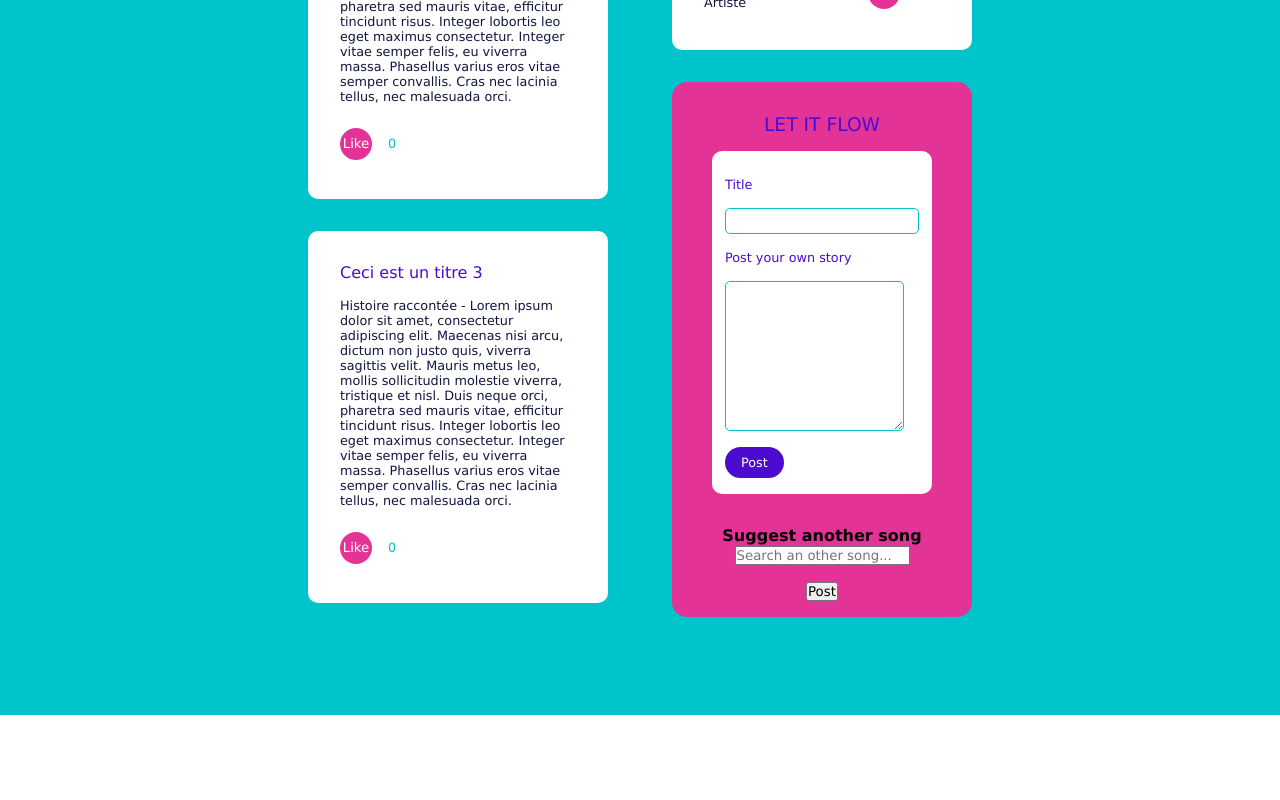
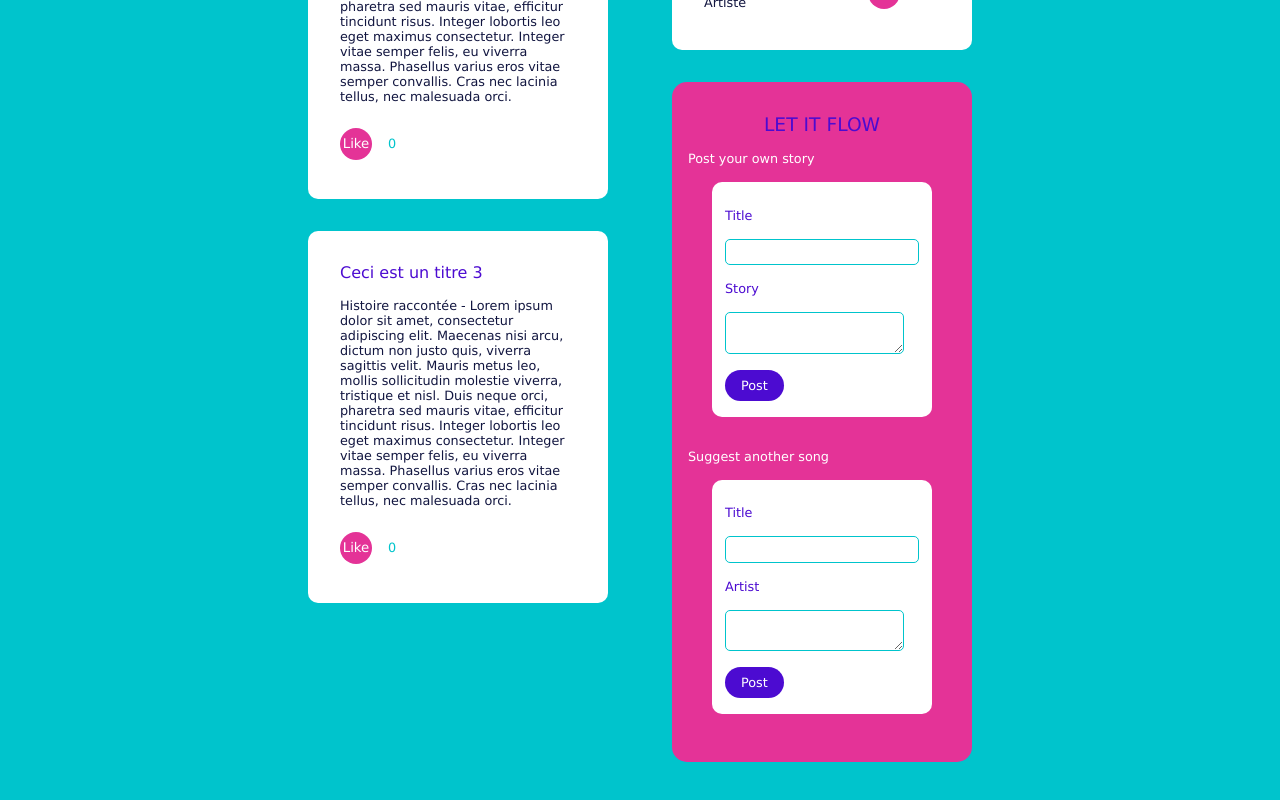
Before and after one commit to Francescosaverio1989/Flow, a React (Create React App) app: page /espaceflow in a window 1280 px wide. Shown: the part 860-1660 px from the top of the page. Before the commit the page ends 1575 px from the top, so only its background shows below. Built offline with nearby package versions, Linux system fonts and the light colour scheme.

Commit message:
suggested song works

```diff
--- a/src/App.jsx
+++ b/src/App.jsx
@@ -2,10 +2,8 @@ import { BrowserRouter as Router, Routes, Route } from "react-router-dom";
 import "react-responsive-carousel/lib/styles/carousel.min.css";  // requires a loader
 import EspaceFlow from "./components/espaceflow/EspaceFlow";
 import Home from "./components/home/Home";
-import { Album } from "./components/album/Album.jsx";
 import "react-responsive-carousel/lib/styles/carousel.min.css";
 import "./App.css";
-import Lyrics from "./lyrics/Lyrics";
 import AlbumPage from "./components/albumpage/AlbumPage";
 
 const App = () => {
@@ -16,8 +14,6 @@ const App = () => {
         <Routes>
           <Route exact path="/" element={<Home />} />
           <Route path="/espaceflow" element={<EspaceFlow />} />
-          <Route path="/Album" element={<Album />} />
-          <Route exact path="/Lyrics" element={<Lyrics />} />
           <Route path="/album/:artist/:album" element={<AlbumPage />}/>
         </Routes>
       </Router>
--- a/src/components/album/Album.jsx
+++ b/src/components/album/Album.jsx
@@ -4,7 +4,7 @@ import axios from 'axios';
 import './Album.css';
 // import { Singles } from "./Singles.jsx";
 
-export const Album = ({artist, album, setChosenSingle, handleSingleChoice}) => {
+export const Album = ({artist, album, setChosenSingle, handleSingleChoice, setChosenArtist}) => {
 
   const [chosenAlbum, setChosenAlbum] = useState();
 
@@ -12,6 +12,8 @@ export const Album = ({artist, album, setChosenSingle, handleSingleChoice}) => {
   console.log(artist);
   console.log("L'album en cours est :")
   console.log(album);
+
+  setChosenArtist(artist);
 
 
   useEffect(() => {
--- a/src/components/albumpage/AlbumPage.jsx
+++ b/src/components/albumpage/AlbumPage.jsx
@@ -14,6 +14,7 @@ const AlbumPage = () => {
     const album = params.album;
 
     const [chosenSingle, setChosenSingle] = useState('');
+    const [chosenArtist, setChosenArtist] = useState('');
 
     const handleSingleChoice = (e) => {
         setChosenSingle(e.target.value);
@@ -25,8 +26,8 @@ const AlbumPage = () => {
     return (
         <div>
             <ResultsAlbums artist={artist} album={album}/>
-            <Album artist={artist} album={album} setChosenSingle={setChosenSingle} handleSingleChoice={handleSingleChoice}/>
-            <Lyrics chosenSingle={chosenSingle}/>
+            <Album artist={artist} album={album} setChosenSingle={setChosenSingle} setChosenArtist={setChosenArtist} handleSingleChoice={handleSingleChoice}/>
+            <Lyrics chosenSingle={chosenSingle} chosenArtist={chosenArtist}/>
             <EspaceFlow />
             <Footer />
         </div>
--- a/src/components/espaceflow/EspaceFlow.jsx
+++ b/src/components/espaceflow/EspaceFlow.jsx
@@ -19,19 +19,19 @@ const EspaceFlow = () => {
     const [userMusic, setUserMusic] = useState([
         {
             musicTitle: "Titre de musique",
-            artiste: "Artiste"
+            artist: "Artiste"
         },
         {
             musicTitle: "Titre de musique",
-            artiste: "Artiste"
+            artist: "Artiste"
         },
         {
             musicTitle: "Titre de musique",
-            artiste: "Artiste"
+            artist: "Artiste"
         },
         {
             musicTitle: "Titre de musique",
-            artiste: "Artiste"
+            artist: "Artiste"
         }
     ])
 
@@ -56,13 +56,13 @@ const EspaceFlow = () => {
                     <div className="posted-stories-music">
 
                     {
-                            userMusic.map(({musicTitle, artiste}, index) => {
+                            userMusic.map(({musicTitle, artist}, index) => {
                                 console.log(musicTitle)
 
-                            return <PostedMusic key={index} musicTitle={musicTitle} artiste={artiste} setUserMusic={setUserMusic}/>})
+                            return <PostedMusic key={index} musicTitle={musicTitle} artist={artist} setUserMusic={setUserMusic}/>})
                         }
 
-                        <UserStories userStories={userStories} setUserStories={setUserStories}/>
+                        <UserStories userStories={userStories} setUserStories={setUserStories} userMusic={userMusic} setUserMusic={setUserMusic}/>
                     </div>
 
                 </div>
--- a/src/components/postedmusic/PostedMusic.jsx
+++ b/src/components/postedmusic/PostedMusic.jsx
@@ -2,12 +2,12 @@ import React from 'react'
 import './PostedMusic.css'
 import VoteButton from '../votebutton/VoteButton'
 
-const PostedMusic = ({musicTitle, artiste}) => {
+const PostedMusic = ({musicTitle, artist}) => {
     return (
         <div className="posted-music">
             <div>
                 <h4>{musicTitle}</h4>
-                <p className="posted-music-content">{artiste}</p>
+                <p className="posted-music-content">{artist}</p>
             </div>
             <VoteButton />
         </div>
--- a/src/components/suggestionsong/SuggestionSong.jsx
+++ /dev/null
@@ -1,46 +0,0 @@
-import axios from 'axios';
-import React, {useState} from 'react'
-import './SuggestionSong.css'
-
-const SuggestionSong = (props) => {
-
-    const [searchSong, setSearchSong] = useState("");
-
-    const getArtistSong = async () => {
-        axios.get("http://ws.audioscrobbler.com/2.0/?method=artist.search&artist=cher&api_key=7f8f8f5d046ed8eb2174ac55fadb58ae&format=json")
-            .then(response => console.log(response))
-    }
-
-    const handleSearchTerm = (e) => {
-
-        console.log("song value")
-        console.log(e.target.value)
-        // setSearchSong(e.target.value)
-    };
-
-    const handleSubmit = async (e) => {
-        e.preventDefault()
-        props.onSubmit(searchSong)
-    }
-
-
-    return (
-        <div>
-            <h4>Suggest another song</h4>
-            <form className="search-bar" onSubmit={handleSubmit}>
-                <label htmlFor="song">
-                    <input type="text" id="song" placeholder="Search an other song..." onChange={handleSearchTerm} value={searchSong}/>
-                </label>
-                <div>
-                    <p>{searchSong}</p>
-                    <button type="submit" className="btn">
-                        Post
-                    </button>
-                </div>
-            </form>
-        </div>
-    )
-
-}
-
-export default SuggestionSong
--- a/src/components/userstories/UserStories.css
+++ b/src/components/userstories/UserStories.css
@@ -31,10 +31,12 @@
 
 }
 
+
 .user-stories-countainer label,
 .user-stories-countainer input,
 .user-stories-countainer textarea,
-.user-stories-countainer button {
+.search-bar-song input,
+.btn {
   margin: 0.8rem 0 0.2rem 0;
   font-size: 0.8rem;
 }
@@ -43,24 +45,38 @@
   color: #4C0BD1;
 }
 
-.user-stories-countainer button {
+.btn {
   padding: 0.5rem 1rem;
   border-radius: 30px;
   border: none;
   background-color: #4C0BD1;
   color: white;
-
 }
 
-.user-stories-countainer input {
+.user-stories-countainer input,
+.search-bar-song input {
   border: 1px solid #00c4cc;
   border-radius: 5px;
   padding: 0.3rem 1rem;
+  width: 100%;
 }
 
 .user-stories-countainer textarea{
   border: 1px solid #00c4cc;
   border-radius: 5px;
   padding: 0.3rem 1rem;
-  min-height: 150px;
+  min-height: fit-content;
 }
+
+.user-story-h4 {
+  color: white;
+  font-weight: normal;
+  text-align: left;
+  font-size: 0.8rem;
+  margin-bottom: 1rem;
+  min-width: 100%;
+}
+
+#artist {
+  height: 2rem;
+}
--- a/src/components/userstories/UserStories.jsx
+++ b/src/components/userstories/UserStories.jsx
@@ -2,24 +2,39 @@ import React, { useState } from "react";
 import SuggestionSong from "../suggestionsong/SuggestionSong";
 import "./UserStories.css";
 
-const UserStories = ({ parentId, userStories, setUserStories }) => {
+const UserStories = ({ parentId, userStories, setUserStories, userMusic, setUserMusic }) => {
   const [title, setTitle] = useState("");
   const [story, setStory] = useState("");
 
-  const handleCommentSubmission = async (e) => {
+  const [musicTitle, setMusicTitle] = useState("");
+  const [artist, setArtist] = useState("");
+
+  const handleSubmissionStory = async (e) => {
     e.preventDefault();
     let userStory = {
       title: title,
       story: story,
     };
     setUserStories([...userStories, userStory])
-    console.log(userStories);
+  };
+
+  const handleSubmissionSong = async (e) => {
+    e.preventDefault();
+    let userSong = {
+      musicTitle: musicTitle,
+      artist: artist
+    };
+    setUserMusic([...userMusic, userSong])
+    console.log("user music -------")
+    console.log(userMusic)
+
   };
 
   return (
     <div className="user-stories">
       <h3>LET IT FLOW</h3>
-      <form className="user-stories-countainer" onSubmit={(e) => handleCommentSubmission(e)}>
+      <h4 className="user-story-h4">Post your own story</h4>
+      <form className="user-stories-countainer" onSubmit={(e) => handleSubmissionStory(e)}>
         <label htmlFor="title">
           Title </label>
           <input
@@ -31,7 +46,7 @@ const UserStories = ({ parentId, userStories, setUserStories }) => {
           />
 
         <label htmlFor="story">
-          Post your own story
+          Story
           </label>
           <textarea
             id="story"
@@ -45,7 +60,33 @@ const UserStories = ({ parentId, userStories, setUserStories }) => {
           Post
         </button>
       </form>
-      <SuggestionSong />
+      <h4 className="user-story-h4">Suggest another song</h4>
+      <form className="user-stories-countainer" onSubmit={(e) => handleSubmissionSong(e)}>
+        <label htmlFor="musicTitle">
+          Title </label>
+          <input
+            type="text"
+            id="musicTitle"
+            value={musicTitle}
+            onChange={(e) => setMusicTitle(e.target.value)}
+            required
+          />
+
+        <label htmlFor="artist">
+          Artist
+          </label>
+          <textarea
+            id="artist"
+            onChange={(e) => setArtist(e.target.value)}
+            value={artist}
+            title="artist"
+            required="required"
+          ></textarea>
+
+        <button type="submit" className="btn">
+          Post
+        </button>
+      </form>
     </div>
   );
 };
```
Also changed, not shown: src/components/lyrics/DisplayLyrics.jsx (deleted, +0 -10 lines), src/components/lyrics/Lyrics.jsx (+10 -3 lines), src/components/suggestionsong/SuggestionSong.css (deleted), src/components/truc.jsx (deleted).
